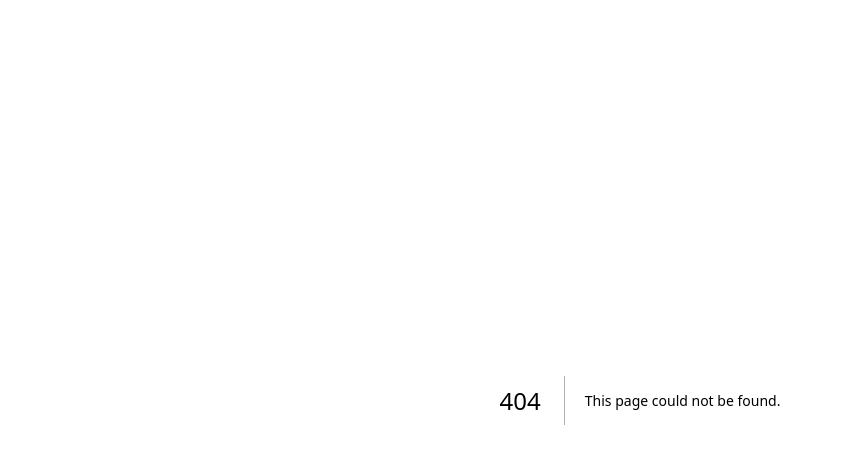
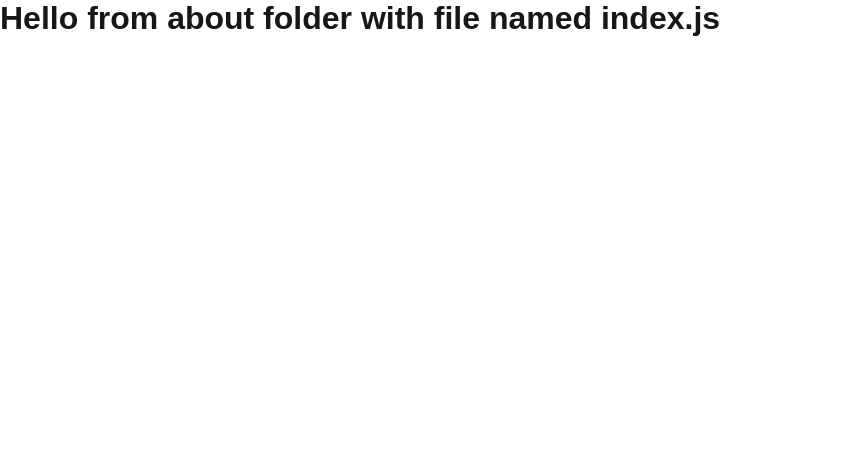
Before and after one commit to gpunit2417/Next.JS-Learning, a Next.js app in the folder myfirstnextapp/: page /about in a window 1280 px wide. Before the commit this address had no page. Shown: the top 464 px of the page, without its empty margins (0-841 px from the left). Built offline with nearby package versions, Linux system fonts and the light colour scheme.

Commit message:
about folder's index.js file

```diff
--- /dev/null
+++ b/myfirstnextapp/pages/about/index.js
@@ -0,0 +1,11 @@
+import React from 'react'
+
+const index = () => {
+  return (
+    <div>
+        <h1>Hello from about folder with file named index.js</h1>
+    </div>
+  )
+}
+
+export default index
```
